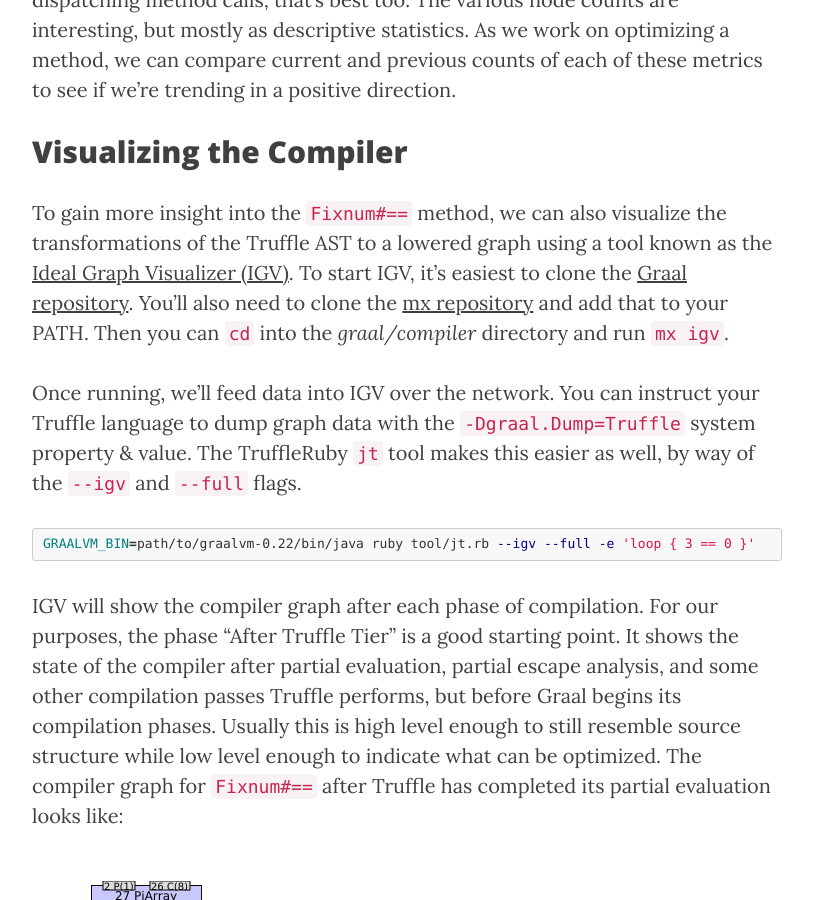
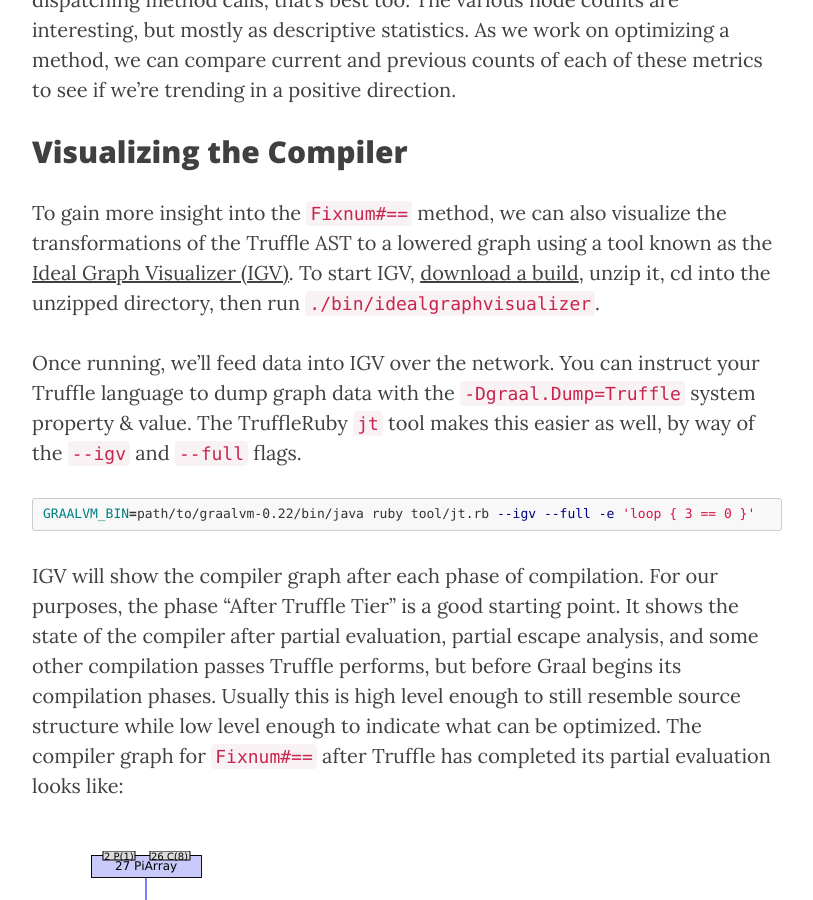
Before and after one commit to nirvdrum/nirvdrum.com, a Jekyll site: the page built from _posts/2017-05-08-a-systematic-approach-to-improving-truffleruby-performance.md, in a window 1280 px wide and 900 px high, scrolled down 3548 px. Shown: the whole window, without its empty margins (233-1046 px from the left). Built offline with Jekyll 4.4.1, drawn with Linux system fonts in a browser that asks for light colours; nearby versions of some CDN libraries; comment, search, counter and statistics services are not loaded.

Commit message:
Switched to simpler steps for starting up IGV.

```diff
--- a/_posts/2017-05-08-a-systematic-approach-to-improving-truffleruby-performance.md
+++ b/_posts/2017-05-08-a-systematic-approach-to-improving-truffleruby-performance.md
@@ -100,9 +100,8 @@ Visualizing the Compiler
 ------------------------
 
 To gain more insight into the `Fixnum#==` method, we can also visualize the transformations of the Truffle AST to a lowered graph using a tool known as the [Ideal Graph Visualizer (IGV)](http://ssw.jku.at/General/Staff/TW/igv.html).
-To start IGV, it's easiest to clone the [Graal repository](https://github.com/graalvm/graal).
-You'll also need to clone the [mx repository](https://github.com/graalvm/mx) and add that to your PATH.
-Then you can `cd` into the _graal/compiler_ directory and run `mx igv`.
+To start IGV, [download a build](https://lafo.ssw.uni-linz.ac.at/pub/idealgraphvisualizer/), unzip it, cd into the unzipped directory, then run `./bin/idealgraphvisualizer`.
+
 
 Once running, we'll feed data into IGV over the network.
 You can instruct your Truffle language to dump graph data with the `-Dgraal.Dump=Truffle` system property & value.
```
